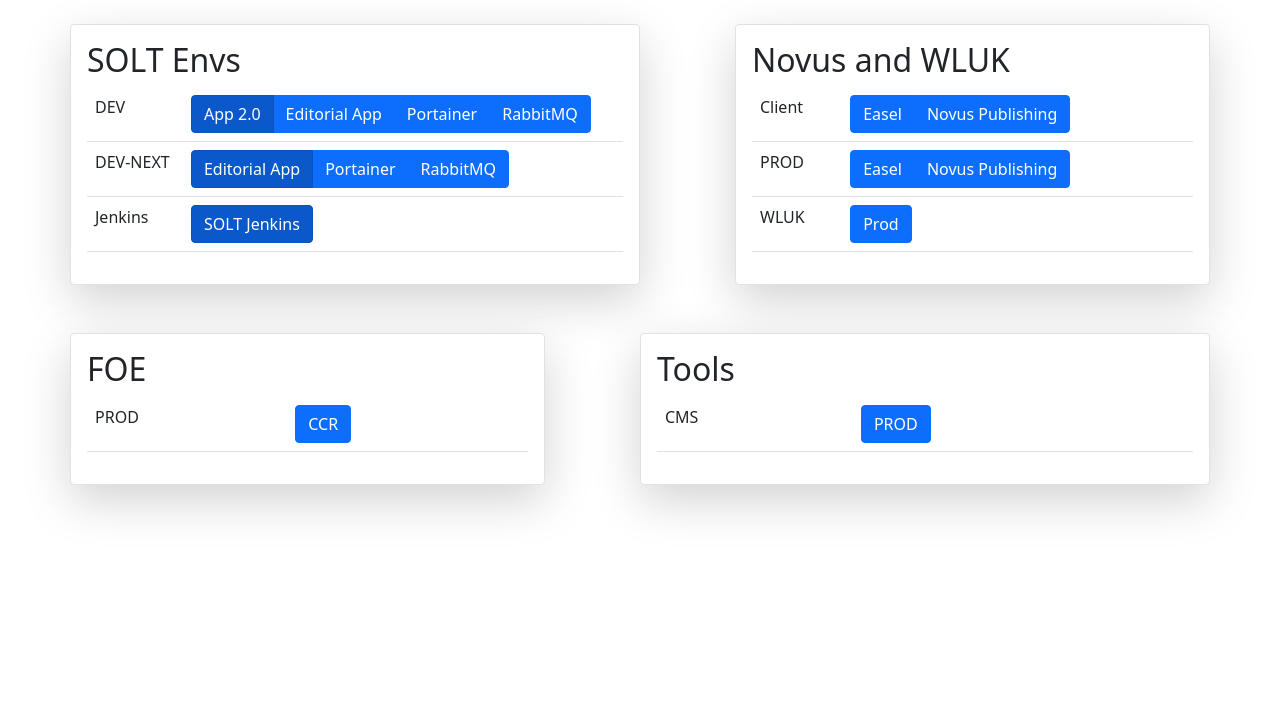
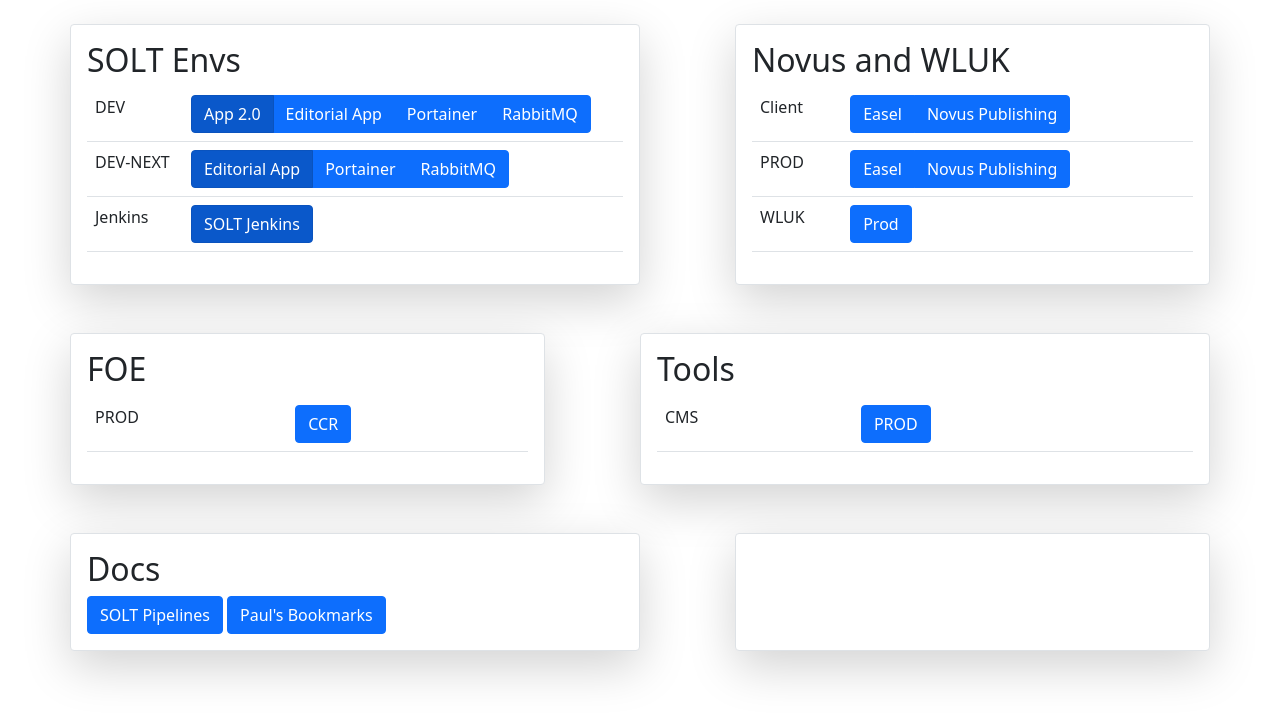
Before and after one commit to AleksandrBarminTR/solt-starter, a plain HTML site: page index.html in a window 1280 px wide. Drawn offline with nearby package versions, Linux system fonts and the light colour scheme.

Commit message:
docs: adding a few more docs

```diff
--- a/index.html
+++ b/index.html
@@ -118,6 +118,19 @@
                 </table>
             </div>
         </div>
+
+        <div class="row">
+            <div class="col-sm-6 border rounded shadow-lg p-3 mb-5 bg-white">
+                <h2>Docs</h2>
+
+                <a href="https://app.lucidchart.com/documents/edit/e1403a00-21ec-49a9-a3d6-4e81f342e8ae?callback=close" class="btn btn-primary" target="_blank">SOLT Pipelines</a>
+                <a href="http://techwiki.int.thomsonreuters.com/wiki/index.php/Paul%27s_Bookmarks" class="btn btn-primary" target="_blank">Paul's Bookmarks</a>
+            </div>
+
+            <div class="col-sm-1">&nbsp;</div>
+
+            <div class="col-sm-5 border rounded shadow-lg p-3 mb-5 bg-white"></div>
+        </div>
     </div>
 
     <script src="https://cdn.jsdelivr.net/npm/bootstrap@5.0.0-beta1/dist/js/bootstrap.bundle.min.js" integrity="sha384-ygbV9kiqUc6oa4msXn9868pTtWMgiQaeYH7/t7LECLbyPA2x65Kgf80OJFdroafW" crossorigin="anonymous"></script>
```
